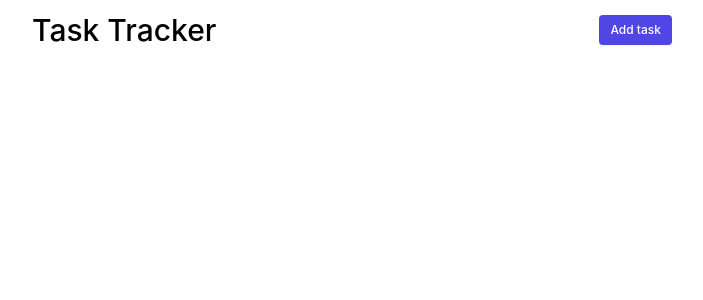
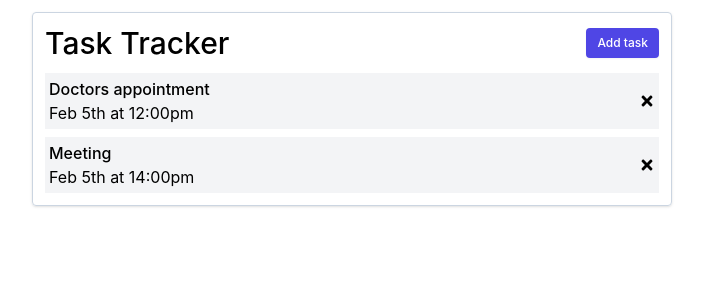
Before and after one commit to emilianolch/react-task-tracker, a React (Create React App) app: page / in a window 1280 px wide. Shown: the top 300 px of the page, without its empty margins (288-991 px from the left). Built offline with nearby package versions, Linux system fonts and the light colour scheme.

Commit message:
task components and styling

```diff
--- a/package.json
+++ b/package.json
@@ -6,6 +6,7 @@
     "cra-template": "1.2.0",
     "react": "^18.2.0",
     "react-dom": "^18.2.0",
+    "react-icons": "^4.6.0",
     "react-scripts": "5.0.1",
     "web-vitals": "^3.0.4"
   },
--- a/src/App.js
+++ b/src/App.js
@@ -1,9 +1,15 @@
+import { useState } from "react";
 import Header from "./components/Header";
+import Tasks from "./components/Tasks";
+import mockTasks from "./mockTasks";
 
 function App() {
+  const [tasks, setTasks] = useState(mockTasks);
+
   return (
-    <div className="App p-3">
+    <div className="App mx-auto max-w-screen-sm p-3 space-y-3 sm:mt-3 sm:border sm:border-slate-300 sm:rounded sm:shadow">
       <Header />
+      <Tasks tasks={tasks} />
     </div>
   );
 }
--- a/src/components/Header.js
+++ b/src/components/Header.js
@@ -2,7 +2,7 @@ import Button from "./Button";
 
 export const Header = () => {
   return (
-    <div className="mx-auto max-w-screen-sm flex justify-between items-center">
+    <div className="flex justify-between items-center">
       <h1 className="text-3xl font-medium">Task Tracker</h1>
       <Button text="Add task"></Button>
     </div>
--- /dev/null
+++ b/src/components/Task.js
@@ -0,0 +1,15 @@
+import { FaTimes } from "react-icons/fa";
+
+const Task = ({ task }) => {
+  return (
+    <div className="bg-gray-100 p-1 flex justify-between items-center">
+      <div>
+        <p className="font-medium">{task.text}</p>
+        <p>{task.day}</p>
+      </div>
+      <FaTimes />
+    </div>
+  );
+};
+
+export default Task;
--- /dev/null
+++ b/src/components/Tasks.js
@@ -0,0 +1,13 @@
+import Task from "./Task";
+
+const Tasks = ({ tasks }) => {
+  return (
+    <div className="space-y-2">
+      {tasks.map((task) => (
+        <Task key={task.id} task={task} />
+      ))}
+    </div>
+  );
+};
+
+export default Tasks;
--- /dev/null
+++ b/src/mockTasks.js
@@ -0,0 +1,16 @@
+const mockTasks = [
+  {
+    id: 1,
+    text: "Doctors appointment",
+    day: "Feb 5th at 12:00pm",
+    reminder: true,
+  },
+  {
+    id: 2,
+    text: "Meeting",
+    day: "Feb 5th at 14:00pm",
+    reminder: false,
+  },
+];
+
+export default mockTasks;
```
Also changed, not shown: 1 other file (tests, documents, lock files or other folders).
